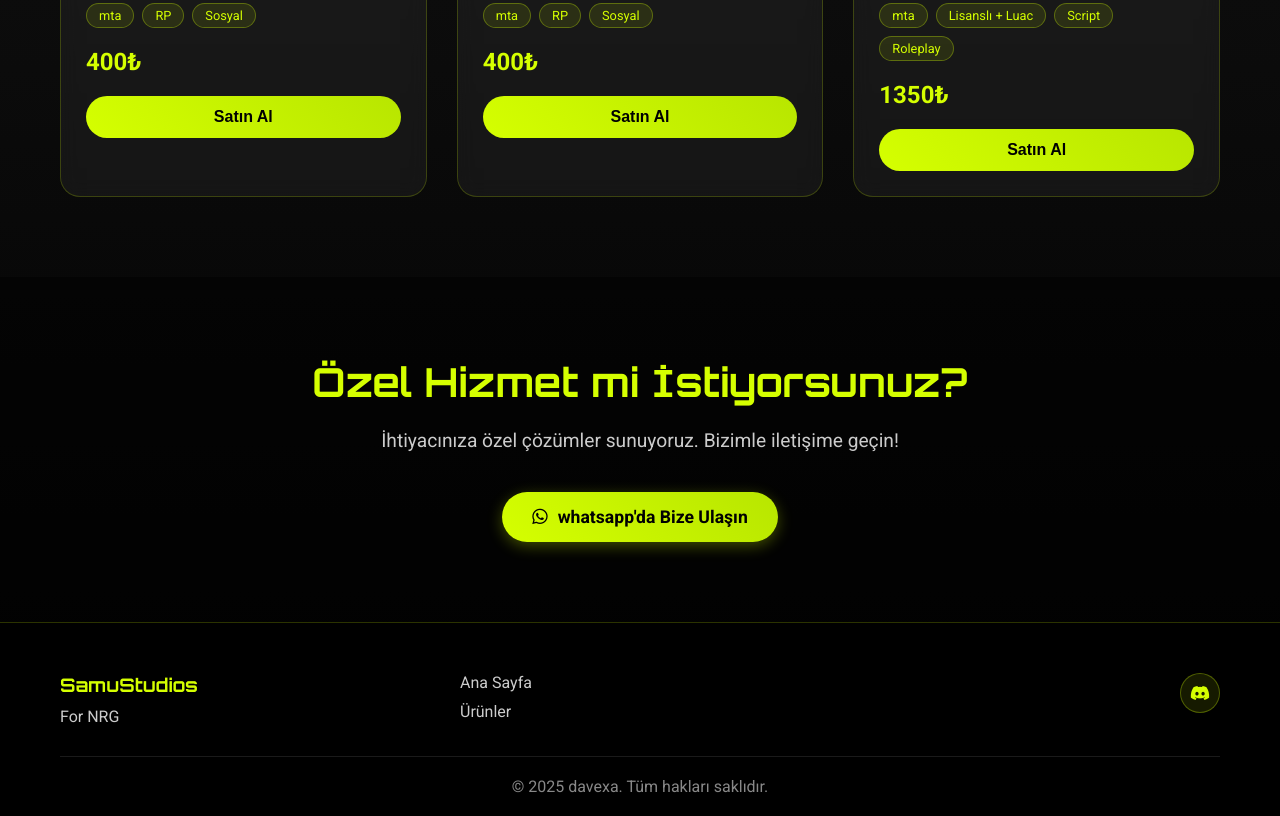
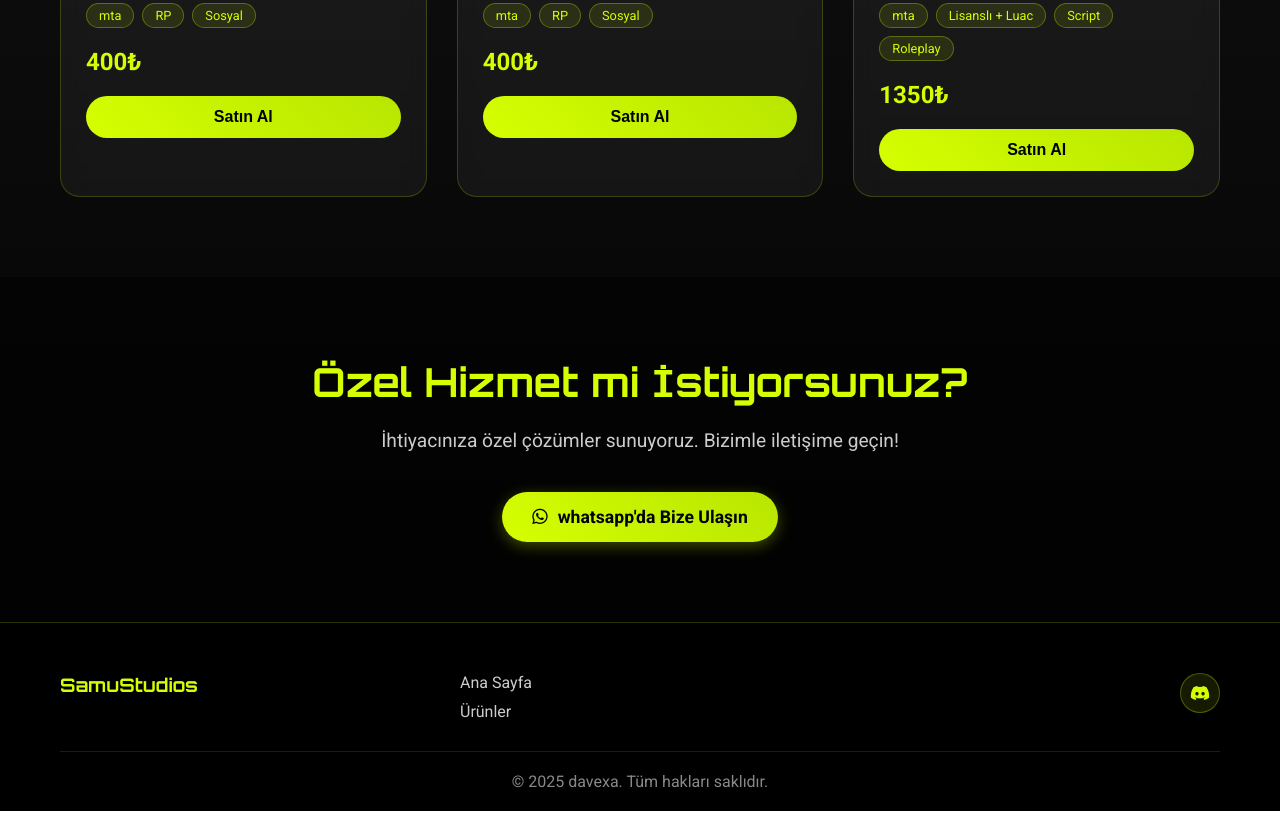
Before and after one commit to Jaskesdev1/davexa.shop, a plain HTML site: page urunler.html in a window 1280 px wide. Shown: the part 1052-1868 px from the top of the page. Drawn offline with Linux system fonts and the light colour scheme.

Commit message:
Update urunler.html

```diff
--- a/urunler.html
+++ b/urunler.html
@@ -11,7 +11,7 @@
     <link rel="icon" type="image/png" href="assets/favicon.png">
 
     <meta property="og:title" content="Samu Studios - Script, Map, Bot, Web ve Daha Fazlası!">
-    <meta property="og:description" content="MTA, FiveM, Discord Bot, Web ve daha fazlası için uygun fiyatlı profesyonel çözümler.">
+    <meta property="og:description" content="Davetiye kartvizit için profesyonel hizmetler">
     <meta property="og:image" content="assets/samuStudios-Logo.png">
     <meta property="og:url" content="index.html">
     <meta property="og:type" content="website">
@@ -205,7 +205,6 @@
             <div class="footer-content">
                 <div class="footer-logo">
                     <h3>SamuStudios</h3>
-                    <p>For NRG</p>
                 </div>
                 <div class="footer-links">
                     <a href="index.html">Ana Sayfa</a>
```
